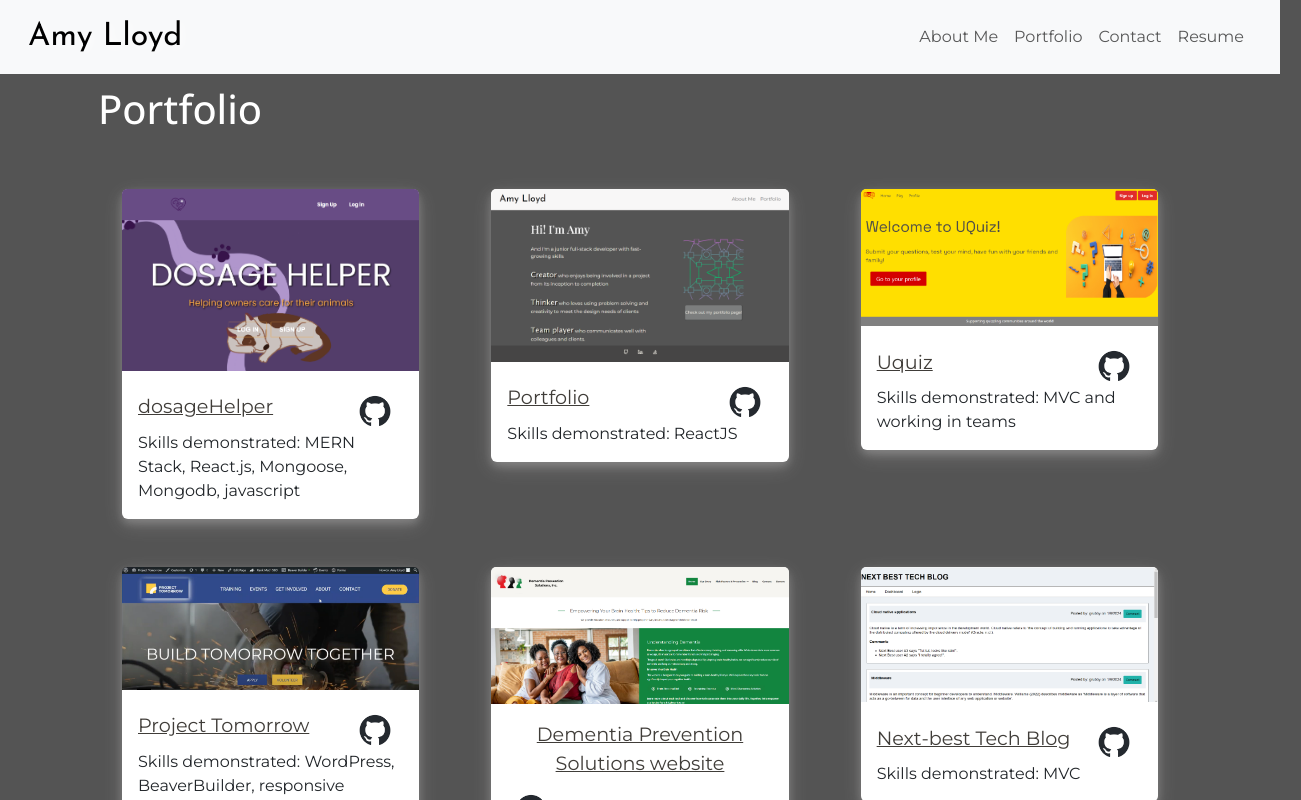
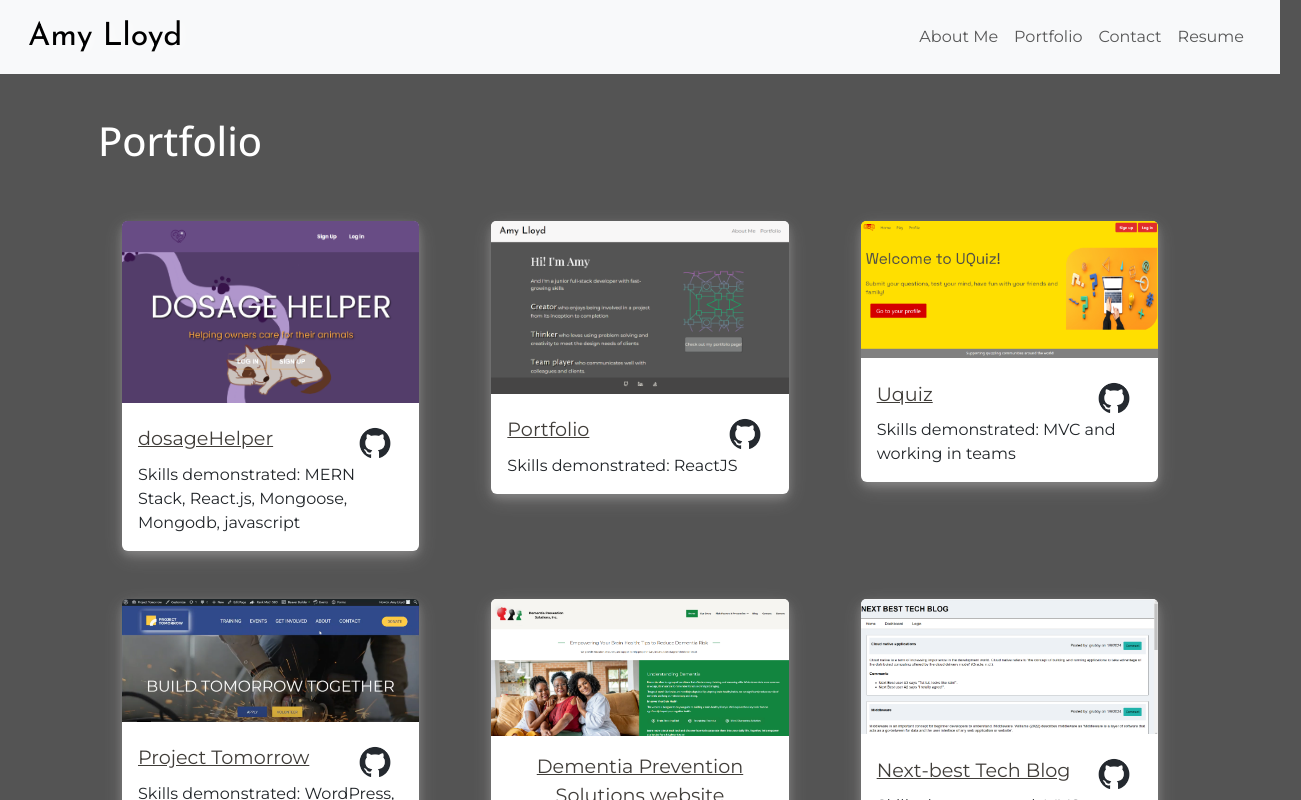
Before and after one commit to AmyLloyd/React-Portfolio, a React (Vite) app: page /portfolio in a window 1280 px wide. Shown: the top 800 px of the page, 1301 px wide, since content can reach past the window. Built offline with nearby package versions, Linux system fonts and the light colour scheme; a web font is replaced by a local one.

Commit message:
adjust padding for cards small devices

```diff
--- a/src/App.css
+++ b/src/App.css
@@ -1,7 +1,8 @@
 #root {
   max-width: 1280px;
   margin: 0 auto;
-  padding: 2rem;
+  padding-top: 2rem;
+  padding-bottom: 2rem;
   text-align: center;
 }
 
@@ -115,7 +116,7 @@ h4 {
 
 h1 {
   font-family:'Open Sans', 'Gill Sans MT', Calibri, 'Trebuchet MS', sans-serif;
-  margin-top: 2rem;
+  margin-top: 4rem;
   margin-bottom:2rem;
   color:white;
 }
```
